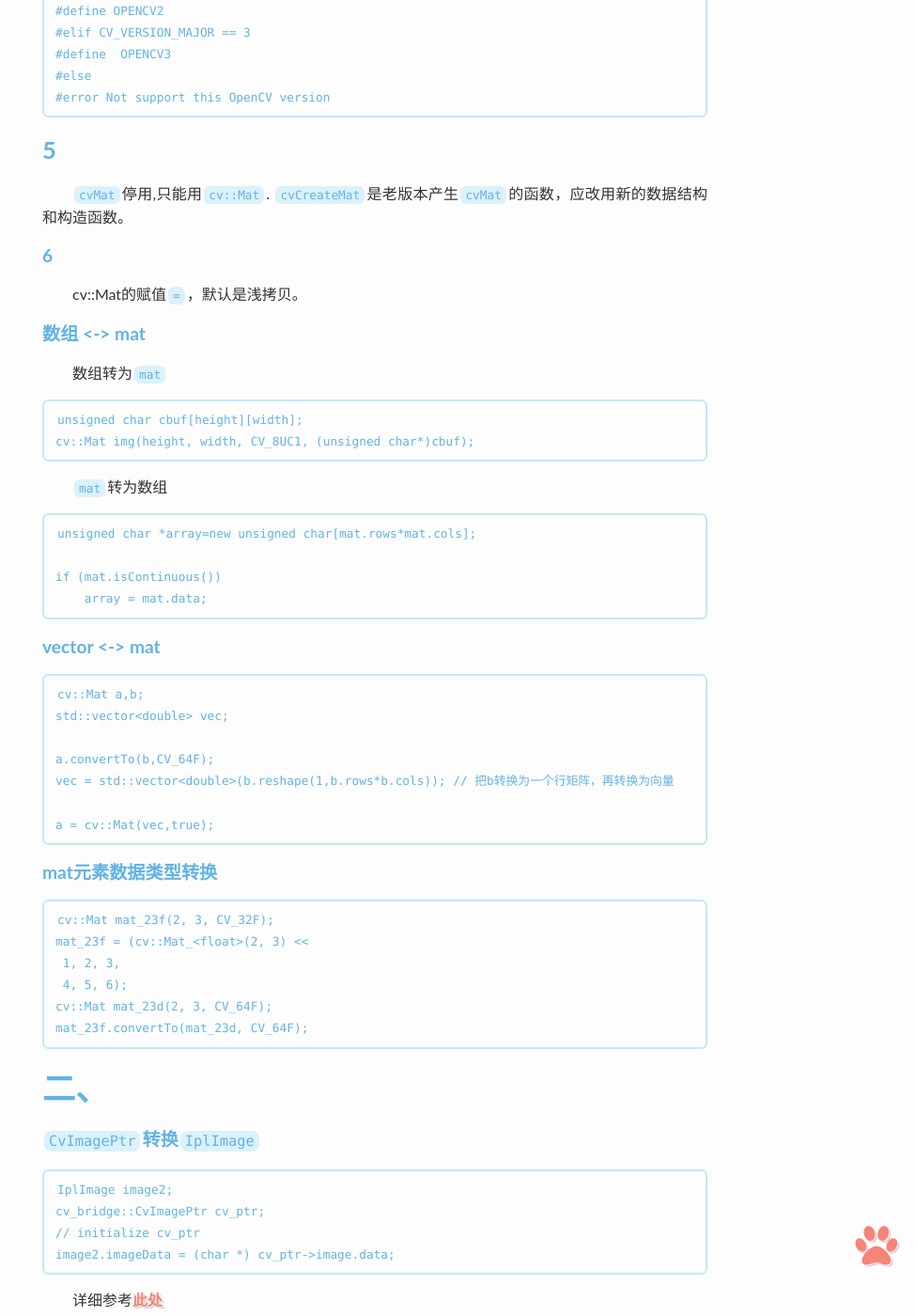
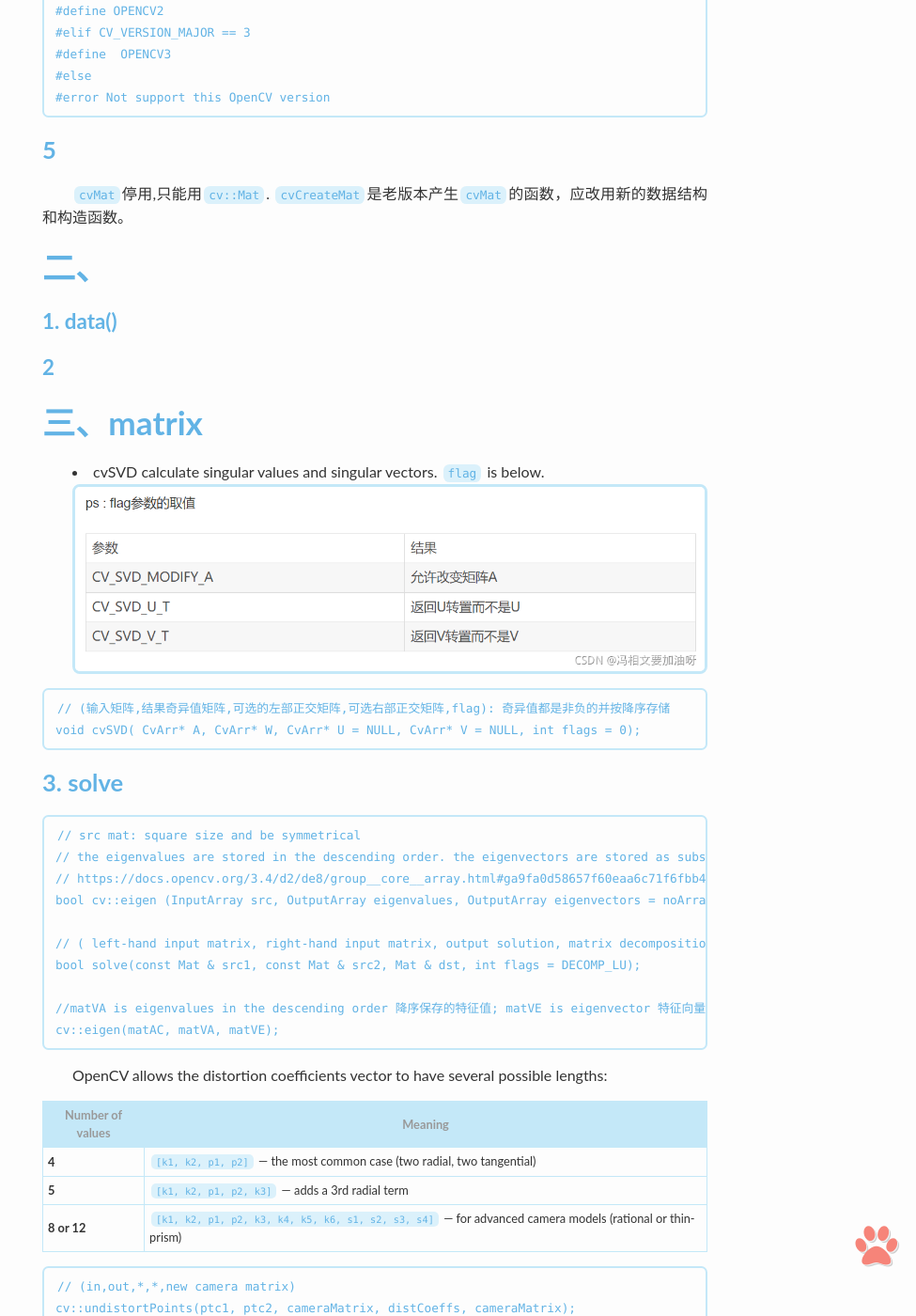
Before and after one commit to blue-stone-j/blue-stone-j.github.io, a Jekyll site: the page built from _posts/lib/2022-11-25-opencv.md, in a window 1280 px wide and 1400 px high, scrolled down 1751 px. Shown: the whole window at 94% size, without its empty margins (305-1280 px from the left). Built offline with Jekyll 4.4.1, drawn with Linux system fonts in a browser that asks for light colours; comment, search, counter and statistics services are not loaded; some of the changed text lies outside the part shown.

Commit message:
update058

````diff
--- a/_posts/lib/2022-11-25-opencv.md
+++ b/_posts/lib/2022-11-25-opencv.md
@@ -76,89 +76,13 @@ using namespace cv;
 `cvMat`停用,只能用`cv::Mat`.
 `cvCreateMat`是老版本产生`cvMat`的函数，应改用新的数据结构和构造函数。
 
-##### 6
-
-cv::Mat的赋值`=`，默认是浅拷贝。
-
-##### 数组 <-> mat
-
-数组转为`mat`
-
-```C++
-unsigned char cbuf[height][width];
-cv::Mat img(height, width, CV_8UC1, (unsigned char*)cbuf);
-```
-
-`mat`转为数组
-
-```C++
-unsigned char *array=new unsigned char[mat.rows*mat.cols];
-
-if (mat.isContinuous())
-    array = mat.data;
-```
-
-##### vector <-> mat
-
-```C++
-cv::Mat a,b;
-std::vector<double> vec;
-
-a.convertTo(b,CV_64F);
-vec = std::vector<double>(b.reshape(1,b.rows*b.cols)); // 把b转换为一个行矩阵，再转换为向量
-
-a = cv::Mat(vec,true);
-```
-
-##### mat元素数据类型转换
-
-```C++
-cv::Mat mat_23f(2, 3, CV_32F);
-mat_23f = (cv::Mat_<float>(2, 3) <<
- 1, 2, 3,
- 4, 5, 6);
-cv::Mat mat_23d(2, 3, CV_64F);
-mat_23f.convertTo(mat_23d, CV_64F);
-```
-
 # 二、
-
-##### `CvImagePtr`转换`IplImage`
-
-```C++
-IplImage image2;
-cv_bridge::CvImagePtr cv_ptr;
-// initialize cv_ptr
-image2.imageData = (char *) cv_ptr->image.data;
-```
-
-详细参考[此处](https://answers.ros.org/question/43071/convert-cvimageptr-cvimage-channel-to-iplimage/)
 
 #### 1. data()
 
 #### 2
 
 # 三、matrix
-
-### 1. create and set matrix
-
-#####
-
-**XX**
-
-* "cvmSet" and "cvmGet"
-访问`CV_32FC1`和`CV_64FC1`型数组的最简便的方式，其访问速度和直接访问几乎相同.
-
-```C++
-Scalar value;
-// (out, in, in, in)
-cvmSet( mat,row, col, value);
-// (in,in,in)
-value = cvmGet( mat, row, col);
-
-//CV_[The number of bits per item][Signed or Unsigned][Type Prefix]C[The channel number]
-//CV_8UC3：8位的 unsigned char 型，每个像素由三个元素组成三通道
-```
 
 * cvSVD
 calculate singular values and singular vectors. `flag` is below.
@@ -167,20 +91,6 @@ calculate singular values and singular vectors. `flag` is below.
 ```C++
 // (输入矩阵,结果奇异值矩阵,可选的左部正交矩阵,可选右部正交矩阵,flag): 奇异值都是非负的并按降序存储
 void cvSVD( CvArr* A, CvArr* W, CvArr* U = NULL, CvArr* V = NULL, int flags = 0);
-```
-
-* cvSetZero
-for dense, set all element as 0; for sparse, remove all elements.
-
-```C++
-void cvSetZero( CvArr* arr ) ;
-```
-
-##### init
-
-```C++
-//元素类型为float；Scalar::all(0)：所有元素赋值为0
-cv::Mat matA(3, 3, CV_32F, cv::Scalar::all(0));
 ```
 
 ### 3. solve
````
Also changed, not shown: other parts of _posts/lib/2022-11-25-opencv.md (+1 -1 lines), _posts/C++/2022-11-25-C++class-inheritance.md (+9 -1 lines), _posts/lib/2022-11-25-opencv-types.md (added, +154 -0 lines), _posts/localization/2022-11-22-camera-projection.md (+9 -1 lines), _posts/python/2022-11-18-python-modules.md (+9 -9 lines), _posts/python/2022-11-18-python-qa.md (+11 -1 lines), _posts/tools/2022-11-25-git-use.md (+17 -1 lines).
